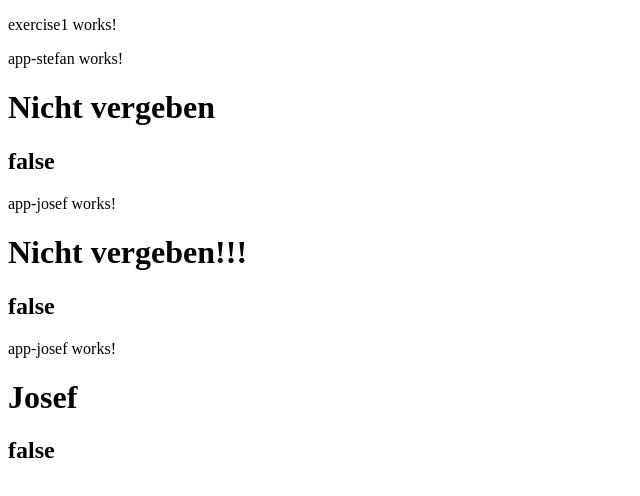
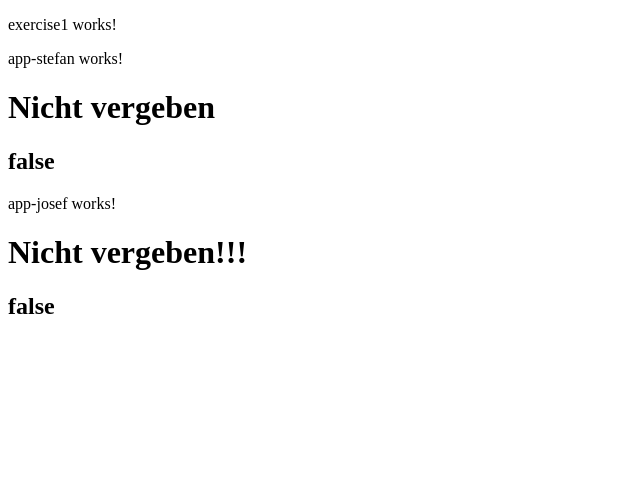
Before and after one commit to ForgeTech/agrardata, an Angular app: page /exercise1 in a window 1280 px wide. Shown: the top 496 px of the page, without its empty margins (0-640 px from the left). Built offline with nearby package versions, Linux system fonts and the light colour scheme.

Commit message:
Fixed issue with missing name input on josef component

```diff
--- a/src/app/modules/exercise1/exercise1.component.html
+++ b/src/app/modules/exercise1/exercise1.component.html
@@ -1,6 +1,3 @@
 <p>exercise1 works!</p>
 <app-app-stefan (toggle)="showName($event)"></app-app-stefan>
-<app-app-josef></app-app-josef>
-<app-app-josef (toggle)="josef( $event )"
-  [name]="'Josef'">
-</app-app-josef>
+<app-app-josef (toggle)="josef( $event )"></app-app-josef>
```
